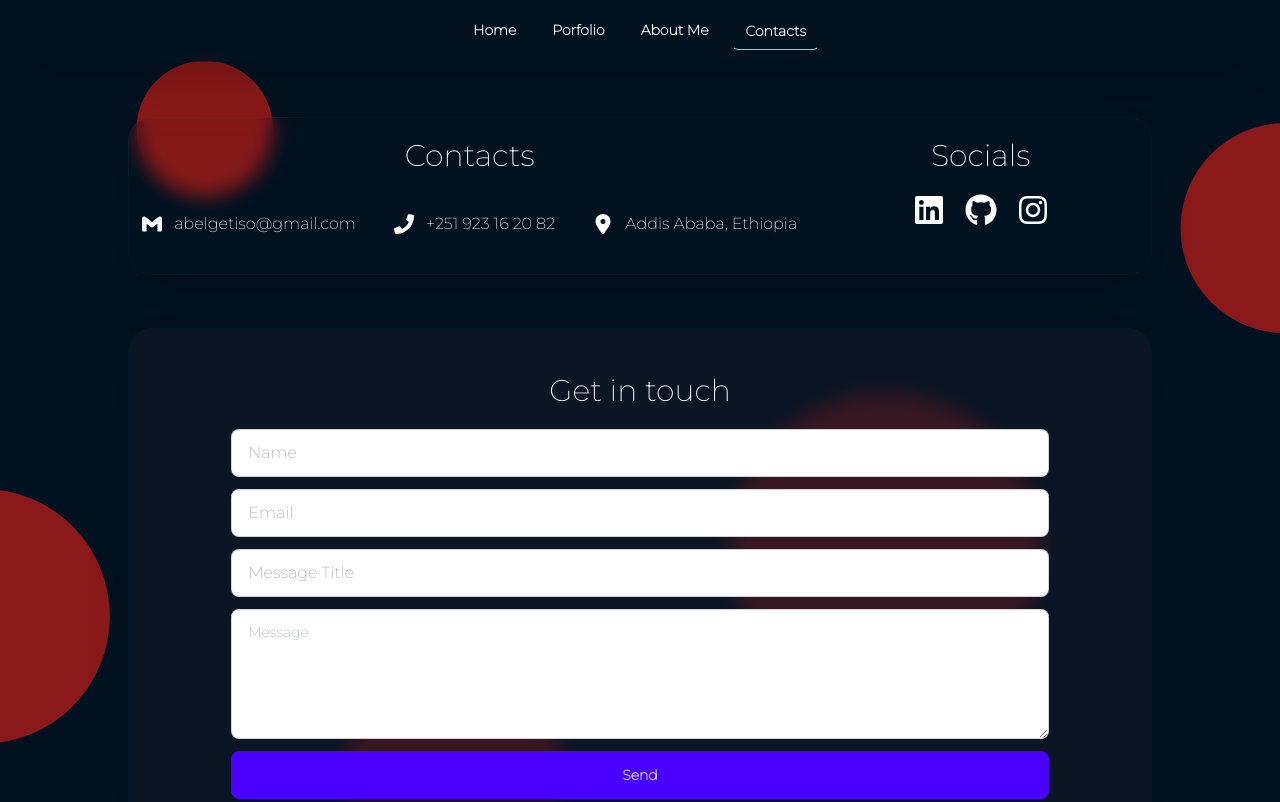
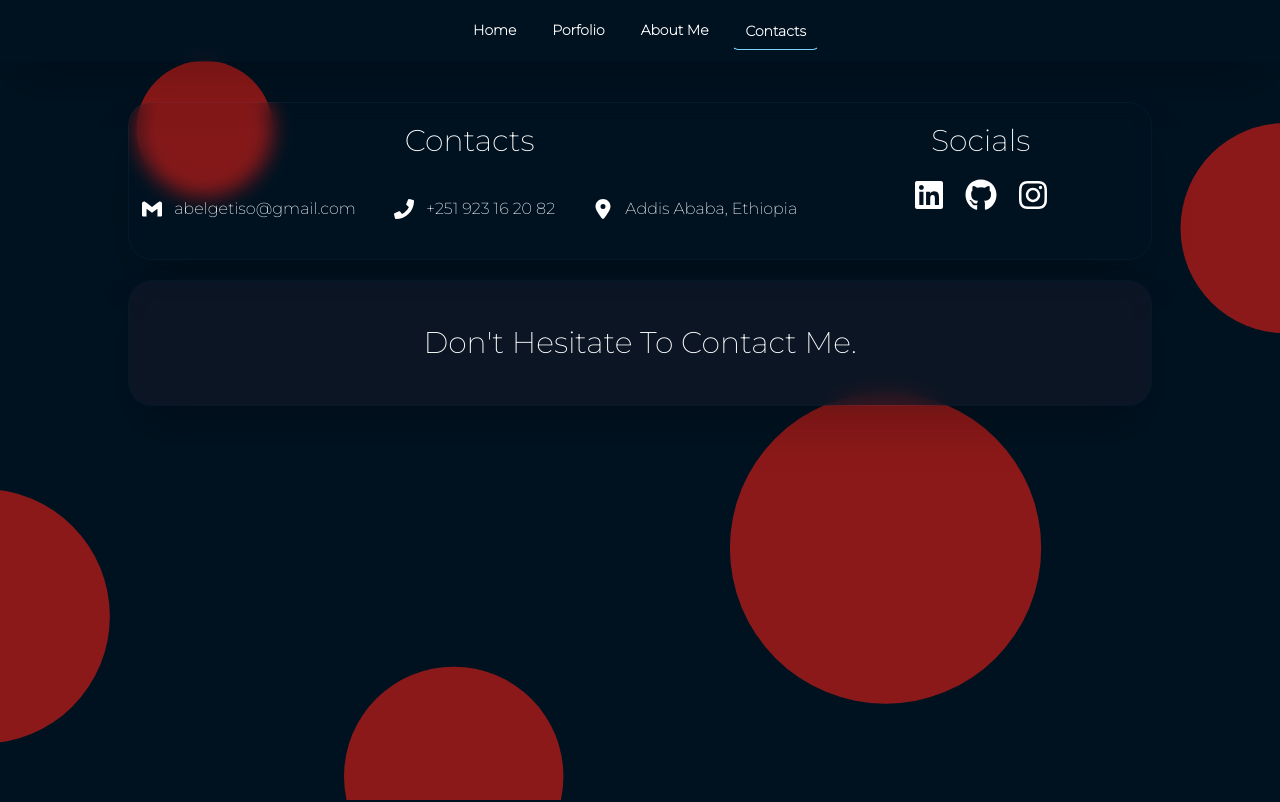
Before and after one commit to wolfByte125/portfolio, a Next.js app: page /contacts in a window 1280 px wide. Shown: the top 802 px of the page. Built offline with nearby package versions, Linux system fonts and the light colour scheme.

Commit message:
feat: get in touch hidden until email implementation;

```diff
--- a/app/contacts/page.tsx
+++ b/app/contacts/page.tsx
@@ -54,7 +54,7 @@ export default function Contacts() {
     },
   ];
   return (
-    <div className="min-w-full min-h-screen flex justify-center items-center flex-wrap pt-10">
+    <div className="w-full min-h-screen flex flex-col items-center py-10 gap-5">
       <div className="md:flex pb-5 w-4/5 neo-morph-dark-faded border border-opacity-10 border-custom-bg-secondary rounded-3xl">
         <div className="md:w-2/3">
           {/* CONTACTS */}
@@ -93,9 +93,10 @@ export default function Contacts() {
           </div>
         </div>
       </div>
-      <div className="flex w-4/5 neo-morph-dark text-center rounded-3xl py-6 my-6 border border-opacity-10 border-custom-bg-secondary">
+      <div className="flex w-4/5 neo-morph-dark text-center rounded-3xl py-6 border border-opacity-10 border-custom-bg-secondary">
         <div className="w-full">
-          <p className="page-title">Get in touch</p>
+          <p className="page-title">Don&apos;t Hesitate To Contact Me.</p>
+          {/* <p className="page-title">Get in touch</p>
           <div className="flex justify-center w-full">
             <form action="" className="flex flex-col items-center w-4/5 gap-3">
               <input
@@ -124,11 +125,8 @@ export default function Contacts() {
                 value="Send"
               />
             </form>
-          </div>
+          </div> */}
         </div>
-        {/* <p className="text-3xl w-full font-bold">
-          Don&apos;t Hesitate To Contact Me.
-        </p> */}
       </div>
     </div>
   );
```
